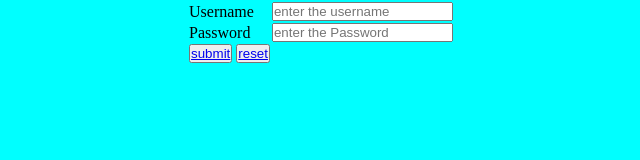
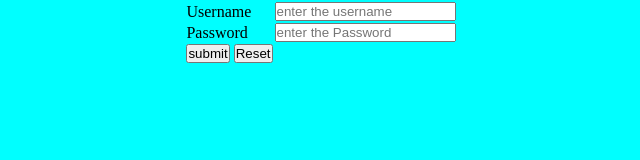
Before and after one commit to SangeetaMatade/LogInRegister, a plain HTML site: page Task2.html in a window 1280 px wide. Shown: the whole page, without its empty margins (319-959 px from the left). Drawn offline with Linux system fonts and the light colour scheme.

Commit message:
Update Task2.html

```diff
--- a/Task2.html
+++ b/Task2.html
@@ -35,8 +35,8 @@
                 </tr>
                 <tr>
                     <td>
-                        <button type="submit"><a href="newreg.html">submit</a></button>
-                        <button type="reset"><a href="newreg.html">reset</a></button>
+                        <button type="submit">submit</button>
+                        <button type="reset">Reset</button>
 
                     </td>
                 </tr>
```
